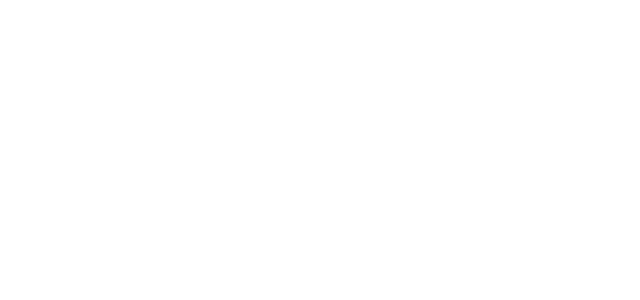
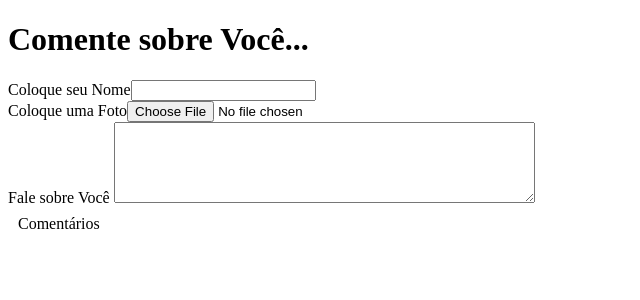
Before and after one commit to luanamariasilva/comentario-perfil, a React (Create React App) app: page / in a window 1280 px wide. Shown: the top 300 px of the page, without its empty margins (0-640 px from the left). Built offline with nearby package versions, Linux system fonts and the light colour scheme.

Commit message:
criação dos comentários

```diff
--- a/src/App.jsx
+++ b/src/App.jsx
@@ -1,8 +1,13 @@
+import { Lista_conteudo } from "./lista_conteudo/Lista_conteudo";
+import { Perfil } from "./perfil/Perfil";
 
 
 function App() {
   return (
-    <div></div>
+    <div>
+       <Perfil/>
+       <Lista_conteudo/>
+    </div>
   );
 }
 
--- /dev/null
+++ b/src/lista_conteudo/Lista_conteudo.jsx
@@ -0,0 +1,13 @@
+import React from "react";
+
+
+export class Lista_conteudo extends React.Component{
+    render(){
+        return(
+            <body>
+                <legend>Comentários</legend>
+
+            </body>
+        );
+    }
+}
--- /dev/null
+++ b/src/perfil/Perfil.jsx
@@ -0,0 +1,40 @@
+import React from "react";
+
+
+export class Perfil extends React.Component{
+  render(){
+      return(
+        <>
+           <header>
+              <h1>Comente sobre Você...</h1>
+           </header>
+
+           <main>
+               <form>
+                    <div>
+                        <label htmlFor="nome">Coloque seu Nome</label>
+                        <input type="text"  />
+                    </div>
+
+                    <div>
+                        <label htmlFor="foto">Coloque uma Foto</label>
+                        <input type="file"  />
+                    </div>
+
+                    <div>
+                        <label htmlFor="comentario">Fale sobre Você </label>
+                        <textarea name="comentario" id="comentario" cols="50" rows="5"></textarea>
+                    </div>
+
+
+               </form>
+           </main>
+        </>
+      );
+
+  }
+
+
+
+
+}
```
